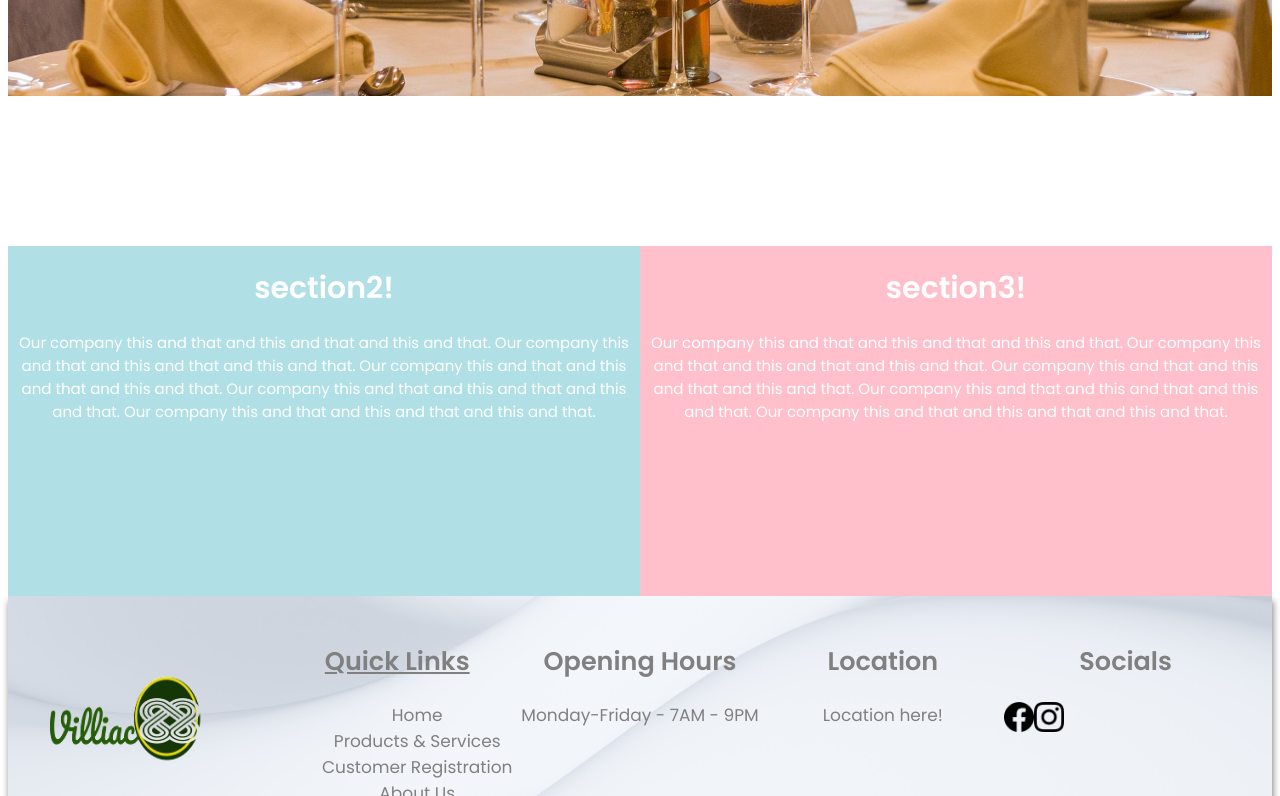
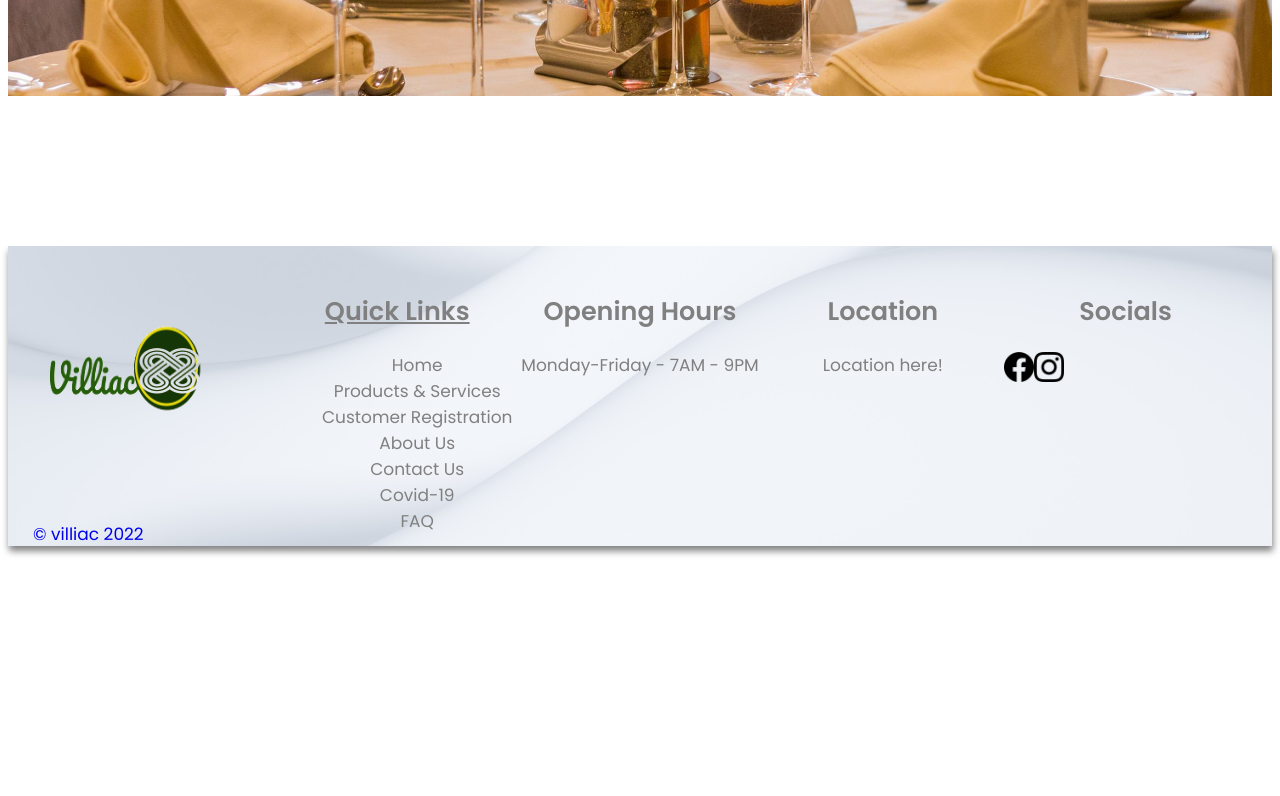
Before and after one commit to ShadowIIV/villiacwebproject, a plain HTML site: page index.html in a window 1280 px wide. Shown: the part 581-1377 px from the top of the page. After the commit the page ends 1327 px from the top, so only its background shows below. Drawn offline with Linux system fonts and the light colour scheme.

Commit message:
Update index.html

```diff
--- a/index.html
+++ b/index.html
@@ -54,18 +54,6 @@
 		</div>
 		<div class= "Blank_Placeholder">
 		</div>
-		<div class= "section2">
-			<h1> section2! </h1>
-			<p> Our company this and that and this and that and this and that. Our company this and that and this and that and this and that.
-			Our company this and that and this and that and this and that. Our company this and that and this and that and this and that.
-			Our company this and that and this and that and this and that. </p>
-		</div>
-		<div class= "section3">
-			<h1> section3! </h1>
-			<p> Our company this and that and this and that and this and that. Our company this and that and this and that and this and that.
-			Our company this and that and this and that and this and that. Our company this and that and this and that and this and that.
-			Our company this and that and this and that and this and that. </p>
-		</div>
 
 	<div class= "footer">
 		<section class= "footer_section_1">
```
